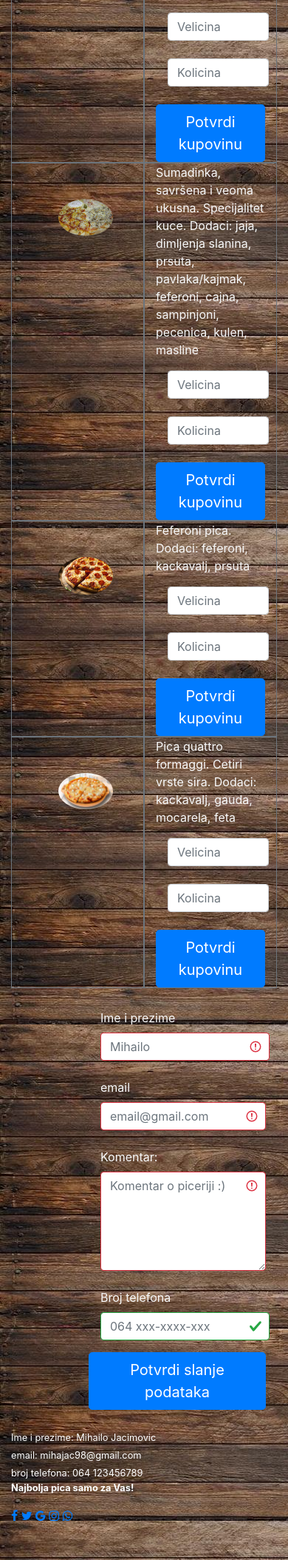
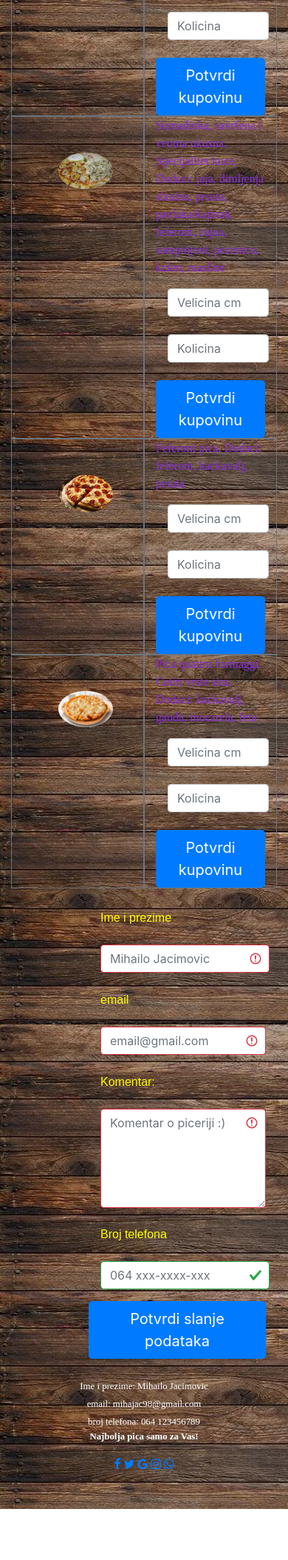
Before and after one commit to Hami998/PIA-homeworks, a PHP site: page /main-page.html in a window 390 px wide. Shown: the part 1299-3408 px from the top of the page at 74% size. After the commit the page ends 3339 px from the top, so only its background shows below. Run offline with PHP 8.4, Linux system fonts and the light colour scheme.

Commit message:
Dodatno stilizovao tekst

```diff
--- a/hw-2/main-page.html
+++ b/hw-2/main-page.html
@@ -22,8 +22,6 @@
                                 <button class="navbar-toggler" type="button" data-toggle="collapse" data-target="#navCol">
                                 <span class="navbar-toggler-icon"></span>
                                  </button>
-
-
                                 <div class="collapse navbar-collapse" id="navCol">
                                         <ul class="nav  navbar-nav mr-auto">
                                         <li class="nav-item active">
@@ -65,7 +63,7 @@
                 <div class="col col-lg-6 col-md-4 col-sm-4">
                     <p class="text-light text-center bg-dark border"> Pica</p>
                 </div>
-                <div class="col col-lg-6 col-md-4 col-sm-4">
+                <div class="col col-lg-6 col-md-8 col-sm-8">
                     <p class="text-light text-center bg-dark border"> Opis pice i narudzbina</p>
                 </div>
         </div>
@@ -76,17 +74,17 @@
             </div>
             <div class="col col-lg-6 col-md-8 col-sm-8 border border-secondary">
 
-                            <p class="align-left text-light">Pica Margarita. Tipicna italijanska(napuljska) pica. Dodaci: sir, paradajz, maslinovo ulje</p>
+                            <p class="OpisPica">Pica Margarita. Tipicna italijanska(napuljska) pica. Dodaci: sir, paradajz, maslinovo ulje</p>
                             <form >
                                     <div class="form-group form-row mt-1 ml-3">
 
-                                            <input type="text" id="velicina" name="velicina" class=" form-control" placeholder="Velicina">
+                                            <input type="text" id="velicina" name="velicina" class=" form-control" placeholder="Velicina cm">
                                     </div>
                                     <div class="form-group form-row my-4 ml-3">
 
-                                            <input type="text" id="kolicina" name="kolicina" class=" form-control" placeholder="Kolicina">
+                                            <input type="text" id="kolicina" name="kolicina" class=" form-control" placeholder="Kolicina ">
                                     </div>
-                                    <button type="submit" class="btn btn-primary btn-lg btn-block">Potvrdi kupovinu</button>
+                                    <button type="submit" class="btn btn-primary btn-lg btn-block" href="#">Potvrdi kupovinu</button>
                             </form>
 
              </div>
@@ -98,19 +96,19 @@
                 </div>
                 <div class="col col-lg-6 col-md-8 col-sm-8 border border-secondary">
 
-                                <p class="align-left text-light">Pica Napolitan. Pica koju prave jos samo Napulju. Dodaci: San Marzano paradajz,
+                                <p class="OpisPica">Pica Napolitan. Pica koju prave jos samo Napulju. Dodaci: San Marzano paradajz,
                                     mocarela, origano
                                 </p>
                                 <form >
                                         <div class="form-group form-row mt-1 ml-3 ">
 
-                                                <input type="text" id="velicina" name="velicina" class=" form-control" placeholder="Velicina">
+                                                <input type="text" id="velicina" name="velicina" class=" form-control" placeholder="Velicina cm">
                                         </div>
                                         <div class="form-group form-row my-4 ml-3">
 
-                                                <input type="text" id="kolicina" name="kolicina" class=" form-control" placeholder="Kolicina">
+                                                <input type="text" id="kolicina" name="kolicina" class=" form-control" placeholder="Kolicina ">
                                         </div>
-                                        <button type="submit" class="btn btn-primary btn-lg btn-block">Potvrdi kupovinu</button>
+                                        <button type="submit" class="btn btn-primary btn-lg btn-block" href="#">Potvrdi kupovinu</button>
                                 </form>
 
                  </div>
@@ -122,19 +120,19 @@
                     </div>
                     <div class="col col-lg-6 col-md-8 col-sm-8 border border-secondary">
 
-                                    <p class="align-left text-light">Pica Quattro stagioni. Pica poznatija kao cetiri godisnja doba. Dodaci:
+                                    <p class="OpisPica">Pica Quattro stagioni. Pica poznatija kao cetiri godisnja doba. Dodaci:
                                         mocarela, prsuta, slanina, jaja, paradajz
                                     </p>
                                     <form >
                                             <div class="form-group form-row mt-1 ml-3">
 
-                                                    <input type="text" id="velicina" name="velicina" class=" form-control" placeholder="Velicina">
+                                                    <input type="text" id="velicina" name="velicina" class=" form-control" placeholder="Velicina cm">
                                             </div>
                                             <div class="form-group form-row my-4 ml-3">
 
-                                                    <input type="text" id="kolicina" name="kolicina" class=" form-control" placeholder="Kolicina">
+                                                    <input type="text" id="kolicina" name="kolicina" class=" form-control" placeholder="Kolicina ">
                                             </div>
-                                            <button type="submit" class="btn btn-primary btn-lg btn-block">Potvrdi kupovinu</button>
+                                            <button type="submit" class="btn btn-primary btn-lg btn-block" href="#">Potvrdi kupovinu</button>
                                     </form>
 
                      </div>
@@ -146,20 +144,20 @@
                         </div>
                         <div class="col col-lg-6 col-md-8 col-sm-8 border border-secondary">
 
-                                        <p class="align-left text-light">Sumadinka, savršena i veoma ukusna. Specijalitet kuce. Dodaci:
+                                        <p class="OpisPica">Sumadinka, savršena i veoma ukusna. Specijalitet kuce. Dodaci:
                                             jaja, dimljenja slanina, prsuta, pavlaka/kajmak, feferoni, cajna, sampinjoni,
                                             pecenica, kulen, masline
                                         </p>
                                         <form >
                                                 <div class="form-group form-row mt-1 ml-3">
 
-                                                        <input type="text" id="velicina" name="velicina" class=" form-control" placeholder="Velicina">
+                                                        <input type="text" id="velicina" name="velicina" class=" form-control" placeholder="Velicina cm">
                                                 </div>
                                                 <div class="form-group form-row my-4 ml-3">
 
-                                                        <input type="text" id="kolicina" name="kolicina" class=" form-control" placeholder="Kolicina">
+                                                        <input type="text" id="kolicina" name="kolicina" class=" form-control" placeholder="Kolicina ">
                                                 </div>
-                                                <button type="submit" class="btn btn-primary btn-lg btn-block">Potvrdi kupovinu</button>
+                                                <button type="submit" class="btn btn-primary btn-lg btn-block" href="#">Potvrdi kupovinu</button>
                                         </form>
 
                          </div>
@@ -171,17 +169,17 @@
                             </div>
                             <div class="col col-lg-6 col-md-8 col-sm-8 border border-secondary">
 
-                                            <p class="align-left text-light">Feferoni pica. Dodaci: feferoni, kackavalj, prsuta</p>
+                                            <p class="OpisPica">Feferoni pica. Dodaci: feferoni, kackavalj, prsuta</p>
                                             <form >
                                                     <div class="form-group form-row mt-1 ml-3">
 
-                                                            <input type="text" id="velicina" name="velicina" class=" form-control" placeholder="Velicina">
+                                                            <input type="text" id="velicina" name="velicina" class=" form-control" placeholder="Velicina cm">
                                                     </div>
                                                     <div class="form-group form-row my-4 ml-3">
 
-                                                            <input type="text" id="kolicina" name="kolicina" class=" form-control" placeholder="Kolicina">
+                                                            <input type="text" id="kolicina" name="kolicina" class=" form-control" placeholder="Kolicina ">
                                                     </div>
-                                                    <button type="submit" class="btn btn-primary btn-lg btn-block">Potvrdi kupovinu</button>
+                                                    <button type="submit" class="btn btn-primary btn-lg btn-block" href="#">Potvrdi kupovinu</button>
                                             </form>
 
                              </div>
@@ -193,50 +191,58 @@
                                 </div>
                                 <div class="col col-lg-6 col-md-8 col-sm-8 border border-secondary">
 
-                                                <p class="align-left text-light">Pica quattro formaggi. Cetiri vrste sira. Dodaci: kackavalj, gauda, mocarela, feta</p>
+                                                <p class="OpisPica">Pica quattro formaggi. Cetiri vrste sira. Dodaci: kackavalj, gauda, mocarela, feta</p>
                                                 <form >
                                                         <div class="form-group form-row mt-1 ml-3">
 
-                                                                <input type="text" id="velicina" name="velicina" class=" form-control" placeholder="Velicina">
+                                                                <input type="text" id="velicina" name="velicina" class=" form-control" placeholder="Velicina cm">
                                                         </div>
                                                         <div class="form-group form-row my-4 ml-3">
 
-                                                                <input type="text" id="kolicina" name="kolicina" class=" form-control" placeholder="Kolicina">
+                                                                <input type="text" id="kolicina" name="kolicina" class=" form-control" placeholder="Kolicina ">
                                                         </div>
-                                                        <button type="submit" class="btn btn-primary btn-lg btn-block">Potvrdi kupovinu</button>
+                                                        <button type="submit" class="btn btn-primary btn-lg btn-block" href="#">Potvrdi kupovinu</button>
                                                 </form>
 
                                  </div>
                             </div>
     </div>
     <div class="container py5">
-        <div class="row pt-4">
+        <div class="row pt-4" id="Kontakt">
                 <div class="col col-lg-6 col-md-8 col-sm-8 offset-3">
                         <form action="/action_page.php" class="was-validated">
                                 <div class="form-group form-row mt-1 ml-3">
-                                        <label for="Ime i prezime" class="text-light">Ime i prezime </label>
-                                         <input type="text" id="Ime i prezime" name="Ime i prezime" required class=" form-control" placeholder="Mihailo">
+                                        <label for="Ime i prezime" class="text-light">
+                                                <p class="StilizovaniTekst">Ime i prezime</p>
+                                        </label>
+                                         <input type="text" id="Ime i prezime" name="Ime i prezime" required class=" form-control" placeholder="Mihailo Jacimovic">
                                 </div>
                         <div class="form-group my-4 ml-3">
-                                        <label for="mejl" class="text-light">email</label>
+                                        <label for="mejl" class="text-light">
+                                                <p class="StilizovaniTekst">email</p>
+                                        </label>
                                          <input type="email" id="email" name="email" required class=" form-control" placeholder="email@gmail.com">
 
                         </div>
                         <div class="form-group my-4 ml-3">
-                                        <label for="komentar" class="text-light">Komentar: </label>
+                                        <label for="komentar" class="text-light">
+                                                <p class="StilizovaniTekst">Komentar: </p>
+                                        </label>
                                         <textarea id="komentar" name="komentar" required class=" form-control" rows="5" placeholder="Komentar o piceriji :)" ></textarea>
                         </div>
                         <div class="form-group form-row mt-1 ml-3">
-                                        <label for="broj telefona" class="text-light">Broj telefona </label>
+                                        <label for="broj telefona" class="text-light">
+                                                <p class="StilizovaniTekst">Broj telefona</p>
+                                         </label>
                                          <input type="text" id="broj telefona" name="Broj telefona" class=" form-control" placeholder="064 xxx-xxxx-xxx">
                                 </div>
-                         <button type="submit" class="btn btn-primary btn-lg btn-block">Potvrdi slanje podataka</button>
+                         <button type="submit" class="btn btn-primary btn-lg btn-block" href="#">Potvrdi slanje podataka</button>
                         </form>
                 </div>
         </div>
     </div>
 
-    <footer id="Kontakt" class="text-white mt-4">
+    <footer id="Kontakt1" class="text-white mt-4">
     <small>
         Ime i prezime: Mihailo Jacimovic </br>
         email: mihajac98@gmail.com </br>
--- a/hw-2/pozadina.css
+++ b/hw-2/pozadina.css
@@ -8,11 +8,62 @@ body{
     font-size: 20px;
     text-align: center;
 }
+#Kontakt1 {
+    font-family: 'Times New Roman', Times, serif;
+    text-align: justify;
+    font-weight: bold;
+}
 
-@media screen and (max-width: 560px) {
+.StilizovaniTekst{
+    font-family: Arial, Helvetica, sans-serif;
+    text-align: left;
+    color: white;
+}
+.OpisPica{
+    font-family: "Lucida Console", Courier, monospace;
+    text-align: left;
+    color: white;
+}
+@media screen and (max-width: 400px) {
     #tekst {
       font-family: Arial, Helvetica, sans-serif;
+      text-align: justify;
+    }
+    #Kontakt1 {
+        font-family: Arial, Helvetica, sans-serif;
+        text-align: center;
+        font-weight: none;
+    }
+    .StilizovaniTekst{
+        font-family: 'Times New Roman', Times, serif;
+        text-align: left;
+        color: yellow;
+    }
+    .OpisPica{
+        font-family: Arial, Helvetica, sans-serif;
+        text-align: left;
+        color: blueviolet;
+    }
+  }
+  @media screen and (max-width: 560px ) {
+    #tekst {
+      font-family:'Times New Roman', Times, serif;
       font-size: 10px;
       text-align: justify;
     }
+    #Kontakt1 {
+        font-family: 'Times New Roman', Times, serif;
+        text-align: center;
+        font-weight: none;
+    }
+    .StilizovaniTekst{
+        font-family: Arial, Helvetica, sans-serif;
+        text-align: left;
+        color: yellow;
+    }
+    .OpisPica{
+        font-family: 'Times New Roman', Times, serif;
+        text-align: left;
+        color: blueviolet;
+    }
   }
```
Lines whose indentation alone changed are shown as unchanged.
